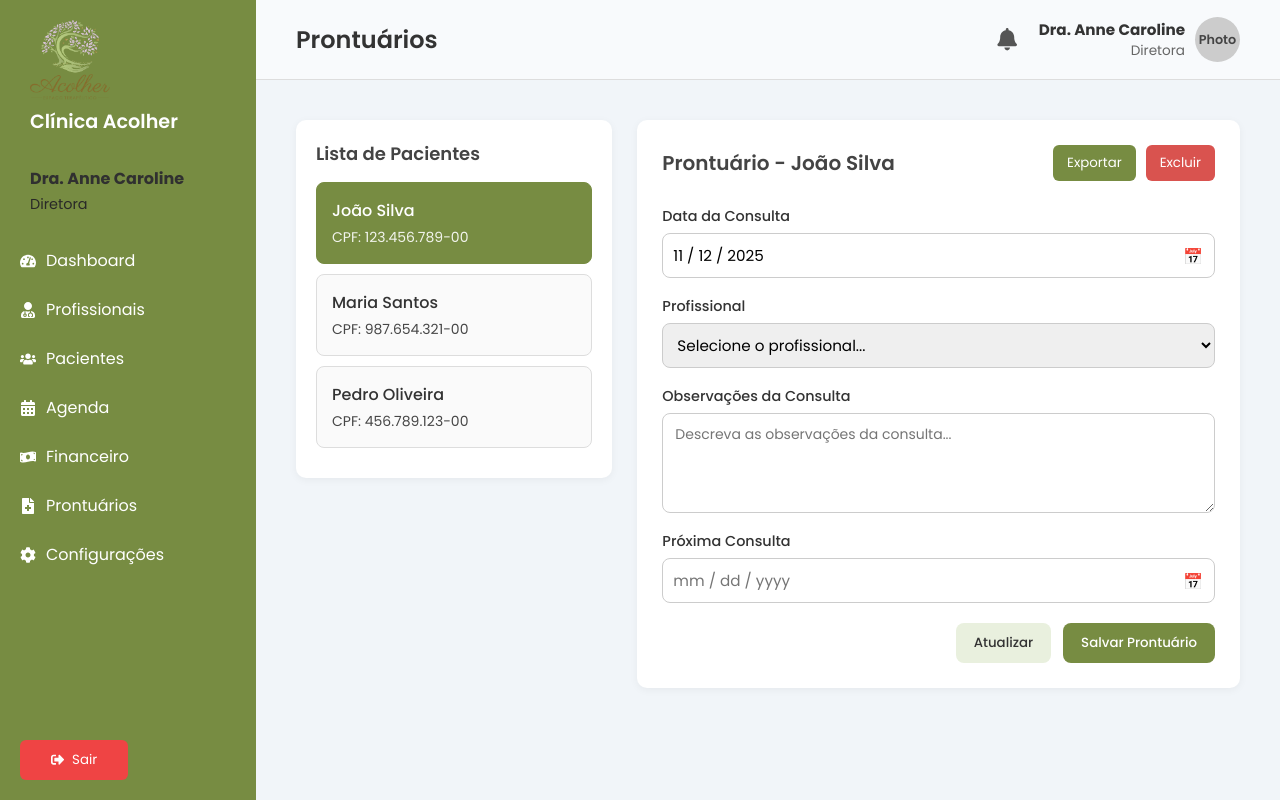
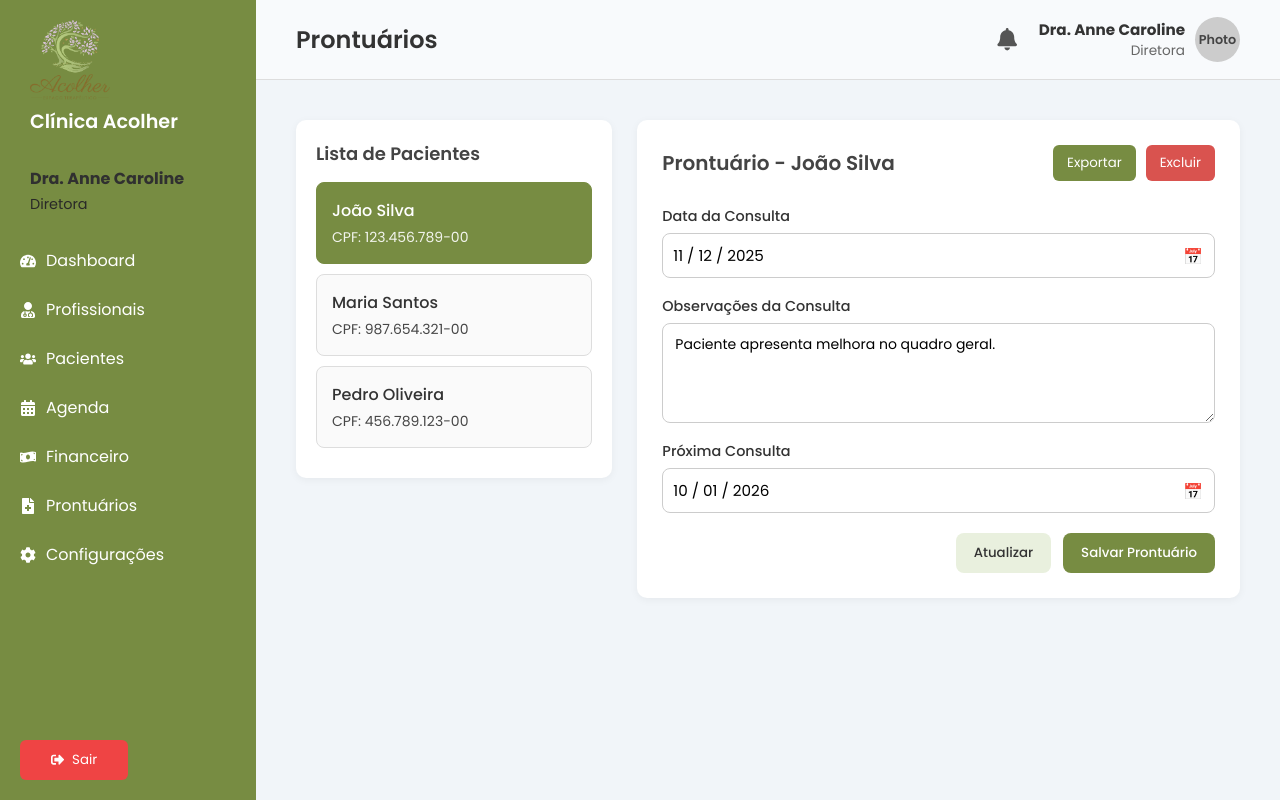
Before and after one commit to pedrovnsr/clinica-acolher, a React (Vite) app: page /prontuario in a window 1280 px wide. Built offline with nearby package versions, Linux system fonts and the light colour scheme.

Commit message:
Mostrar dados do paciente selecionado no Prontuário
Exibe os detalhes do paciente selecionado ou, se nenhum for escolhido, do primeiro da lista. Atualiza o cabeçalho, o campo de observações e a data com valores dinâmicos e padrão. Remove o menu de seleção de profissional.

```diff
--- a/src/pages/Prontuario.tsx
+++ b/src/pages/Prontuario.tsx
@@ -8,6 +8,9 @@ const Prontuario = () => {
     { nome: 'Maria Santos', cpf: 'CPF: 987.654.321-00', selected: false },
     { nome: 'Pedro Oliveira', cpf: 'CPF: 456.789.123-00', selected: false },
   ];
+
+  // Exibe os dados do primeiro paciente da lista (ou o que estiver marcado como 'selected')
+  const pacienteSelecionado = pacientes.find(p => p.selected) || pacientes[0];
 
   return (
     <div className="prontuario-container-main">
@@ -41,7 +44,7 @@ const Prontuario = () => {
             {/* Detalhes do prontuário */}
             <div className="prontuario-details-card">
               <div className="prontuario-header">
-                <h2>Prontuário - João Silva</h2>
+                <h2>Prontuário - {pacienteSelecionado.nome}</h2>
                 <div className="prontuario-header-actions">
                   <button className="export-btn">Exportar</button>
                   <button className="delete-btn">Excluir</button>
@@ -62,19 +65,11 @@ const Prontuario = () => {
                 </div>
 
                 <div className="form-group">
-                  <label className="form-label">Profissional</label>
-                  <select className="form-select" defaultValue="">
-                    <option value="" disabled>
-                      Selecione o profissional...
-                    </option>
-                  </select>
-                </div>
-
-                <div className="form-group">
                   <label className="form-label">Observações da Consulta</label>
                   <textarea
                     className="form-textarea"
                     placeholder="Descreva as observações da consulta..."
+                    defaultValue="Paciente apresenta melhora no quadro geral."
                   ></textarea>
                 </div>
 
@@ -85,6 +80,7 @@ const Prontuario = () => {
                       type="text"
                       className="form-input"
                       placeholder="mm / dd / yyyy"
+                      defaultValue="10 / 01 / 2026"
                     />
                     <span className="input-icon">📅</span>
                   </div>
```
